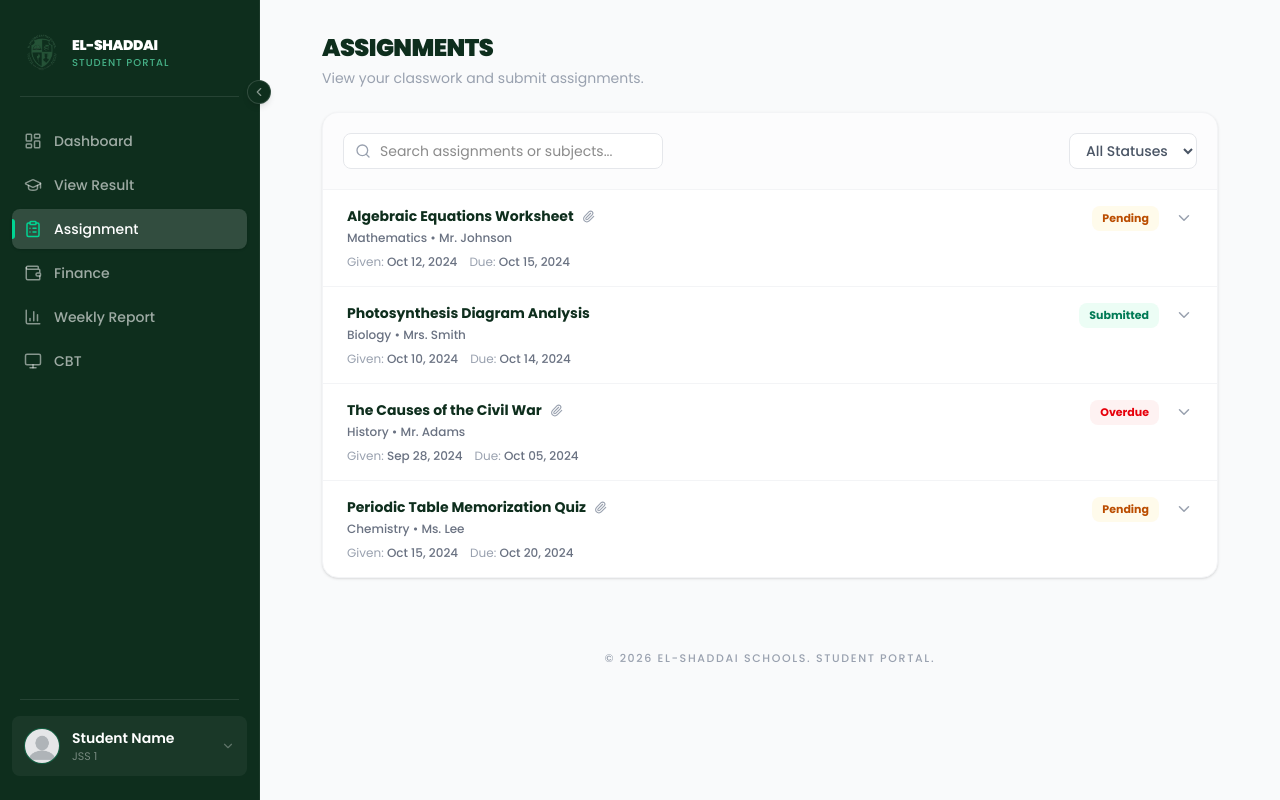
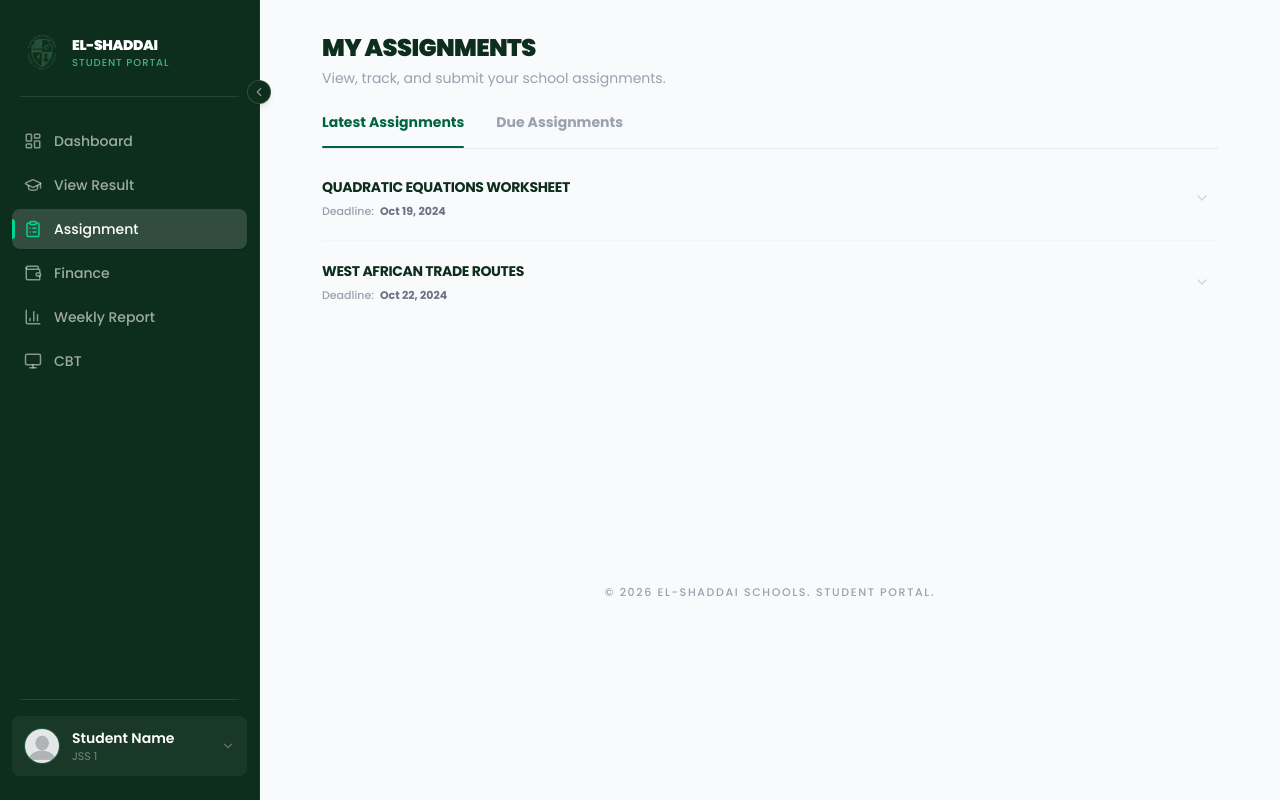
Before and after one commit to Ireoluuwa/elshaddaibaptistschools-ui, a Next.js app: page /portal/student/assignments in a window 1280 px wide. Built offline with nearby package versions, Linux system fonts and the light colour scheme.

Commit message:
feat: implement student assignments portal page with interactive list and detail view

```diff
--- a/app/portal/student/assignments/page.tsx
+++ b/app/portal/student/assignments/page.tsx
@@ -10,15 +10,15 @@ export default function StudentAssignmentsPage() {
       <div className="flex flex-col sm:flex-row sm:items-end justify-between gap-4">
         <div>
           <h1 className="text-[#0e2e1d] text-2xl font-black tracking-tight uppercase">
-            Assignments
+            My Assignments
           </h1>
           <p className="text-gray-400 text-sm mt-1">
-            View your classwork and submit assignments.
+            View, track, and submit your school assignments.
           </p>
         </div>
       </div>
 
-      {/* Assignment List */}
+      {/* Assignment List Content */}
       <StudentAssignmentList />
 
       {/* Footer */}
--- a/components/student/assignments/StudentAssignmentList.tsx
+++ b/components/student/assignments/StudentAssignmentList.tsx
@@ -1,182 +1,131 @@
 "use client";
 
 import React, { useState } from "react";
-import { Search, Paperclip, ChevronDown, ChevronUp, Download, Eye, Upload } from "lucide-react";
-import {
-  mockStudentAssignments,
-  studentStatusOptions,
-  StudentAssignment,
-} from "@/constants/student/assignments.constants";
-import { motion, AnimatePresence } from "framer-motion";
+import { Search, ChevronDown, ChevronUp, FileText, Download, Clock, CheckCircle2, AlertCircle } from "lucide-react";
+import { studentAssignments, StudentAssignment } from "@/constants/student/assignments.constants";
 
-const StudentAssignmentList = () => {
-  const [searchTerm, setSearchTerm] = useState("");
-  const [statusFilter, setStatusFilter] = useState("All Statuses");
+export default function StudentAssignmentList() {
+  const [activeTab, setActiveTab] = useState<"Latest" | "Due">("Latest");
   const [expandedId, setExpandedId] = useState<string | null>(null);
 
-  const filtered = mockStudentAssignments.filter((a) => {
-    const matchesSearch = a.title
-      .toLowerCase()
-      .includes(searchTerm.toLowerCase()) ||
-      a.subject.toLowerCase().includes(searchTerm.toLowerCase());
-    const matchesStatus =
-      statusFilter === "All Statuses" || a.status === statusFilter;
-    return matchesSearch && matchesStatus;
+  const filtered = studentAssignments.filter((a) => {
+    if (activeTab === "Latest") {
+      return a.status === "Pending";
+    }
+    return a.status === "Overdue";
   });
 
   const toggleExpand = (id: string) => {
     setExpandedId(expandedId === id ? null : id);
   };
 
-  const statusBadge = (status: StudentAssignment["status"]) => {
-    const styles = {
-      Submitted: "text-emerald-700 bg-emerald-50",
-      Overdue: "text-red-600 bg-red-50",
-      Pending: "text-amber-700 bg-amber-50",
-    };
   return (
-      <span
-        className={`inline-flex px-2.5 py-1 rounded-lg text-[11px] font-bold ${styles[status]}`}
+    <div className="min-h-[400px]">
+      {/* Tab Navigation */}
+      <div className="border-b border-gray-200 mb-2">
+        <div className="flex gap-8">
+          {(["Latest", "Due"] as const).map((tab) => (
+            <button
+              key={tab}
+              onClick={() => setActiveTab(tab)}
+              className={`pb-4 text-sm font-bold transition-all relative ${
+                activeTab === tab ? "text-[#006442]" : "text-gray-400 hover:text-gray-600"
+              }`}
             >
-        {status}
-      </span>
-    );
-  };
-
-  return (
-    <div className="bg-white rounded-2xl border border-gray-100 shadow-sm overflow-hidden">
-      {/* Controls */}
-      <div className="p-4 sm:p-5 border-b border-gray-100 bg-gray-50/50 flex flex-col sm:flex-row gap-3 justify-between items-stretch sm:items-center">
-        <div className="relative w-full sm:max-w-xs">
-          <div className="absolute left-3 top-1/2 -translate-y-1/2 text-gray-400">
-            <Search size={16} />
+              {tab === "Latest" ? "Latest Assignments" : "Due Assignments"}
+              {activeTab === tab && (
+                <div className="absolute bottom-0 left-0 right-0 h-0.5 bg-[#006442] rounded-full" />
+              )}
+            </button>
+          ))}
         </div>
-          <input
-            type="text"
-            placeholder="Search assignments or subjects..."
-            value={searchTerm}
-            onChange={(e) => setSearchTerm(e.target.value)}
-            className="w-full pl-9 pr-4 h-9 rounded-lg border border-gray-200 focus:border-[#006442] focus:ring-1 focus:ring-[#006442] outline-none text-sm transition-all bg-white"
-          />
-        </div>
-        <select
-          value={statusFilter}
-          onChange={(e) => setStatusFilter(e.target.value)}
-          className="h-9 px-3 rounded-lg border border-gray-200 bg-white text-sm outline-none focus:border-[#006442] transition-all cursor-pointer font-medium text-gray-600"
-        >
-          {studentStatusOptions.map((opt) => (
-            <option key={opt} value={opt}>
-              {opt}
-            </option>
-          ))}
-        </select>
       </div>
 
-      {/* Assignment Items */}
+      {/* Assignment List */}
       <div className="divide-y divide-gray-100">
         {filtered.length > 0 ? (
           filtered.map((assignment) => (
             <div key={assignment.id} className="flex flex-col">
-              {/* Visible Row Header */}
-              <div
+              <button
                 onClick={() => toggleExpand(assignment.id)}
-                className={`px-5 sm:px-6 py-4 transition-colors cursor-pointer flex items-start justify-between gap-3 ${
-                  expandedId === assignment.id ? "bg-emerald-50/30" : "hover:bg-gray-50/50"
-                }`}
+                className={`w-full py-5 flex items-center justify-between hover:bg-white/50 transition-colors text-left group`}
               >
                 <div className="flex-1 min-w-0">
-                  <div className="flex items-center gap-2 mb-1">
-                    <h3 className="text-sm font-bold text-[#0e2e1d] truncate">
+                  <div className="mb-1.5 flex items-center gap-2">
+                    <h3 className="text-sm font-bold text-[#0e2e1d] uppercase tracking-tight group-hover:text-[#006442] transition-colors">
                       {assignment.title}
                     </h3>
-                    {assignment.hasAttachment && (
-                      <Paperclip size={13} className="text-gray-400 shrink-0" />
-                    )}
                   </div>
-                  <p className="text-xs text-gray-500 font-medium truncate">
-                    {assignment.subject} &bull; {assignment.teacher}
-                  </p>
-                  <div className="flex items-center gap-3 mt-2 text-xs text-gray-400">
-                    <span>
-                      Given:{" "}
-                      <span className="font-medium text-gray-500">
-                        {assignment.startDate}
-                      </span>
-                    </span>
-                    <span>
-                      Due:{" "}
-                      <span className="font-medium text-gray-500">
-                        {assignment.dueDate}
-                      </span>
+                  <div className="flex items-center gap-4 text-[11px] font-medium text-gray-400">
+                    <span className="flex items-center gap-1.5">
+                      Deadline: <span className="text-gray-500 font-bold">{assignment.dueDate}</span>
                     </span>
                   </div>
                 </div>
+                <div className="flex items-center gap-4 shrink-0 pr-2 leading-none">
+                  {expandedId === assignment.id ? (
+                    <ChevronUp size={16} className="text-[#006442]" />
+                  ) : (
+                    <ChevronDown size={16} className="text-gray-300 group-hover:text-gray-400" />
+                  )}
+                </div>
+              </button>
 
-                <div className="flex items-center gap-4 shrink-0">
-                  {statusBadge(assignment.status)}
-                  <div className="text-gray-400 hidden sm:block">
-                    {expandedId === assignment.id ? <ChevronUp size={18} /> : <ChevronDown size={18} />}
-                  </div>
-                </div>
-              </div>
-
-              {/* Collapsible Content */}
-              <AnimatePresence>
+              {/* Expanded Content */}
               {expandedId === assignment.id && (
-                  <motion.div
-                    initial={{ height: 0, opacity: 0 }}
-                    animate={{ height: "auto", opacity: 1 }}
-                    exit={{ height: 0, opacity: 0 }}
-                    className="overflow-hidden"
-                  >
-                    <div className="px-5 sm:px-6 pb-6 pt-2 border-t border-dashed border-gray-100 bg-gray-50/30 flex flex-col gap-5">
-                      {/* Description */}
+                <div className="py-6 animate-in slide-in-from-top-2 duration-300">
+                  <div className="max-w-2xl">
+                    <div className="flex flex-col gap-6">
                       <div>
-                        <h4 className="text-xs font-bold text-gray-700 uppercase tracking-wider mb-2">Instructions</h4>
-                        <p className="text-sm text-gray-600 leading-relaxed max-w-3xl">
+                        <h4 className="text-[10px] font-black text-[#006442] uppercase tracking-[0.2em] mb-3 opacity-60">
+                          Task Description
+                        </h4>
+                        <p className="text-sm text-gray-500 leading-relaxed font-medium">
                           {assignment.description}
                         </p>
                       </div>
 
-                      {/* Attachments & Actions Row */}
-                      <div className="flex flex-col sm:flex-row gap-4 justify-between sm:items-end mt-2">
-                        <div className="flex flex-col gap-2">
-                          {assignment.hasAttachment && (
-                            <button className="flex items-center gap-2 px-4 py-2 bg-white border border-gray-200 rounded-lg text-sm font-semibold text-gray-700 hover:bg-gray-50 hover:border-gray-300 transition-all shadow-sm w-fit">
-                              <Download size={16} className="text-[#006442]" />
-                              Download Materials
+                      {assignment.attachment && (
+                        <div>
+                          <h4 className="text-[10px] font-black text-[#006442] uppercase tracking-[0.2em] mb-4 opacity-60">
+                            Resources & Files
+                          </h4>
+                          <div className="flex items-center justify-between p-4 rounded-xl border border-gray-100 bg-white hover:border-[#006442]/20 transition-all shadow-sm">
+                            <div className="flex items-center gap-3">
+                              <div className="w-10 h-10 rounded-lg bg-[#006442]/5 flex items-center justify-center text-[#006442]">
+                                <FileText size={20} />
+                              </div>
+                              <div>
+                                <p className="text-sm font-bold text-gray-700">
+                                  {assignment.attachment.name}
+                                </p>
+                                <p className="text-[10px] text-gray-400 font-medium tracking-tight">
+                                  {assignment.attachment.size}
+                                </p>
+                              </div>
+                            </div>
+                            <button className="flex items-center gap-2 px-4 py-2 text-[10px] font-black uppercase tracking-widest text-[#006442] bg-[#006442]/5 hover:bg-[#006442]/10 rounded-lg transition-all">
+                              <Download size={14} />
+                              Download
                             </button>
-                          )}
                           </div>
-
-                        <div className="flex items-center gap-3 w-full sm:w-auto mt-4 sm:mt-0">
-                          {assignment.status === "Submitted" ? (
-                            <div className="flex items-center gap-2 px-4 py-2 bg-emerald-50 text-emerald-800 rounded-lg text-sm font-bold w-full sm:w-auto justify-center">
-                              <Eye size={16} />
-                              View Submission {assignment.score && `(${assignment.score})`}
                         </div>
-                          ) : (
-                            <button className="flex items-center gap-2 px-6 py-2 bg-[#006442] hover:bg-[#005236] text-white rounded-lg text-sm font-bold transition-all shadow-sm active:scale-95 w-full sm:w-auto justify-center">
-                              <Upload size={16} />
-                              Submit Work
-                            </button>
                       )}
                     </div>
                   </div>
                 </div>
-                  </motion.div>
               )}
-              </AnimatePresence>
             </div>
           ))
         ) : (
-          <div className="px-6 py-10 text-center text-gray-400 text-sm">
-            No assignments found.
+          <div className="py-24 flex flex-col items-center justify-center text-gray-300">
+            <Clock size={32} className="opacity-10 mb-4" />
+            <p className="text-[10px] font-black uppercase tracking-[0.2em] text-gray-400">
+              No assignments found
+            </p>
           </div>
         )}
       </div>
     </div>
   );
-};
-
-export default StudentAssignmentList;
+}
--- a/constants/student/assignments.constants.ts
+++ b/constants/student/assignments.constants.ts
@@ -1,68 +1,63 @@
-export type StudentAssignmentStatus = "Pending" | "Submitted" | "Overdue";
-
 export interface StudentAssignment {
   id: string;
   title: string;
-  teacher: string;
   subject: string;
   description: string;
   startDate: string;
   dueDate: string;
-  status: StudentAssignmentStatus;
-  hasAttachment: boolean;
-  score?: string;
+  status: "Pending" | "Submitted" | "Overdue";
+  attachment?: {
+    name: string;
+    url: string;
+    size: string;
+  };
 }
 
-export const mockStudentAssignments: StudentAssignment[] = [
+export const studentAssignments: StudentAssignment[] = [
   {
-    id: "a1",
-    title: "Algebraic Equations Worksheet",
-    teacher: "Mr. Johnson",
+    id: "1",
+    title: "Quadratic Equations Worksheet",
     subject: "Mathematics",
-    description:
-      "Please complete the attached worksheet covering linear equations and basic inequalities. Show all workings clearly on standard lined paper before scanning and uploading.",
+    description: "Please complete all 20 problems in the attached worksheet. Show all your workings for each step to receive full marks.",
     startDate: "Oct 12, 2024",
-    dueDate: "Oct 15, 2024",
+    dueDate: "Oct 19, 2024",
     status: "Pending",
-    hasAttachment: true,
+    attachment: {
+      name: "Math_Quadratic_WS.pdf",
+      url: "#",
+      size: "1.2 MB"
+    }
   },
   {
-    id: "a2",
-    title: "Photosynthesis Diagram Analysis",
-    teacher: "Mrs. Smith",
-    subject: "Biology",
-    description:
-      "Review the provided diagram on the light-dependent reactions of photosynthesis. Write a short essay explaining the role of chlorophyll and ATP synthesis.",
+    id: "2",
+    title: "Macbeth Act 1 Analysis",
+    subject: "English Language",
+    description: "Write a 500-word analysis of Lady Macbeth's monologue in Act 1, Scene 5. Focus on the use of metaphor and imagery.",
     startDate: "Oct 10, 2024",
-    dueDate: "Oct 14, 2024",
+    dueDate: "Oct 15, 2024",
     status: "Submitted",
-    hasAttachment: false,
-    score: "9/10",
   },
   {
-    id: "a3",
-    title: "The Causes of the Civil War",
-    teacher: "Mr. Adams",
-    subject: "History",
-    description:
-      "Read chapters 3 and 4 of the textbook. Write a 500-word analysis on the economic divergence between the Northern and Southern economic systems prior to the war outbreak.",
-    startDate: "Sep 28, 2024",
-    dueDate: "Oct 05, 2024",
+    id: "3",
+    title: "Newton's Laws Lab Report",
+    subject: "Physics",
+    description: "Submit your findings from the lab experiment conducted on Tuesday. Include your data tables, graphs, and a 200-word conclusion.",
+    startDate: "Oct 01, 2024",
+    dueDate: "Oct 08, 2024",
     status: "Overdue",
-    hasAttachment: true,
+    attachment: {
+      name: "Lab_Template.docx",
+      url: "#",
+      size: "450 KB"
+    }
   },
   {
-    id: "a4",
-    title: "Periodic Table Memorization Quiz",
-    teacher: "Ms. Lee",
-    subject: "Chemistry",
-    description:
-      "This is a reminder to memorize the first 20 elements of the periodic table. The attached study guide provides helpful mnemonics. No submission required, prepare for the live quiz.",
+    id: "4",
+    title: "West African Trade Routes",
+    subject: "History",
+    description: "Draw a map showing the trans-saharan trade routes and write a brief summary of the major commodities traded.",
     startDate: "Oct 15, 2024",
-    dueDate: "Oct 20, 2024",
+    dueDate: "Oct 22, 2024",
     status: "Pending",
-    hasAttachment: true,
-  },
+  }
 ];
-
-export const studentStatusOptions = ["All Statuses", "Pending", "Submitted", "Overdue"];
```
Lines whose indentation alone changed are shown as unchanged.
